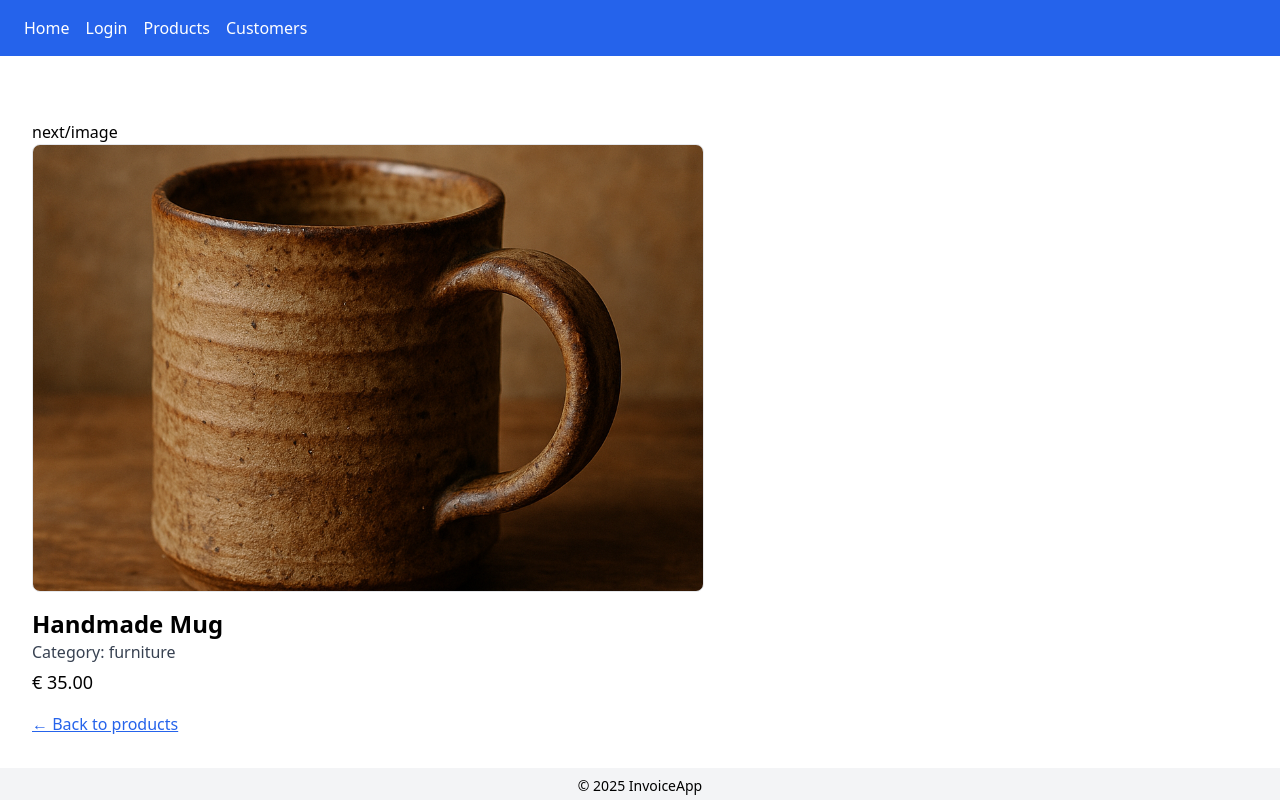
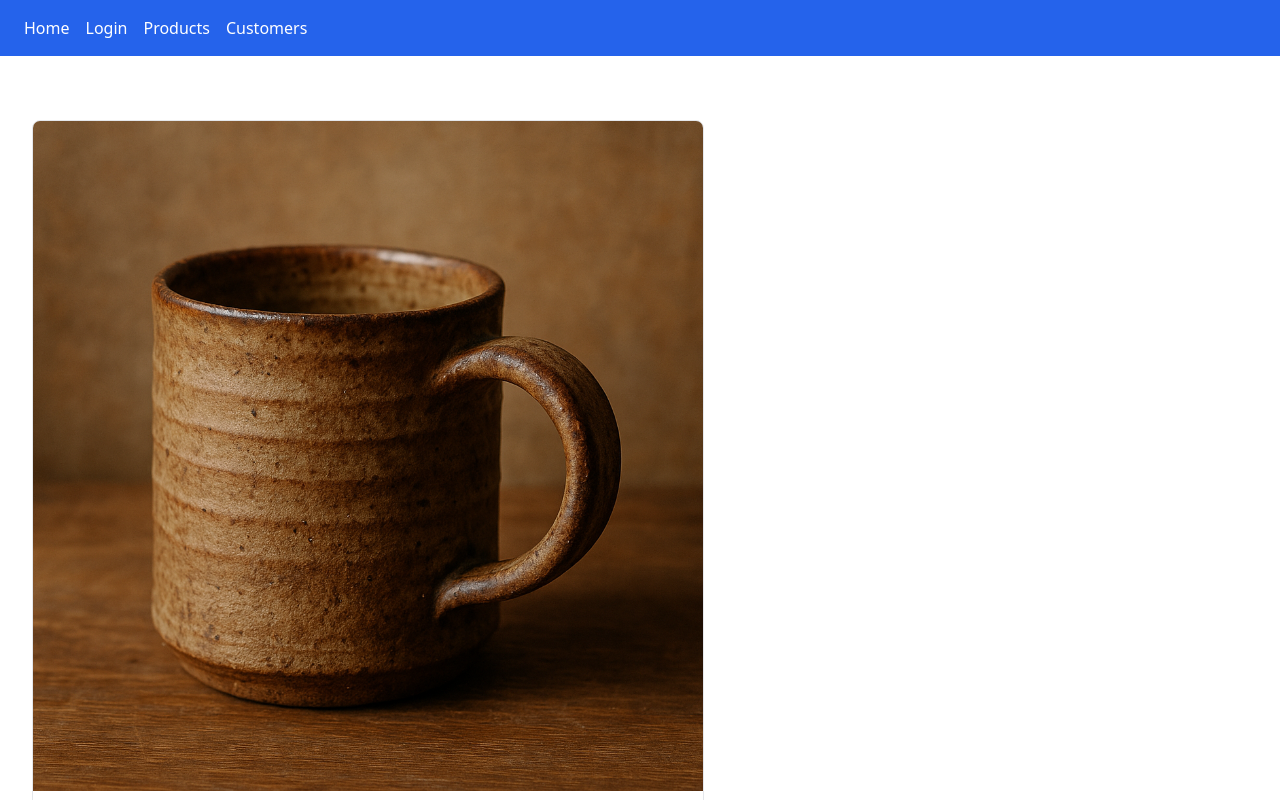
Before and after one commit to andredosreis/wdd430-group-project-01, a Next.js app in the folder project-group/: page /products/p1 in a window 1280 px wide. Shown: the top 800 px of the page. Built offline with nearby package versions, Linux system fonts and the light colour scheme.

Commit message:
mexendo nas imagens

```diff
--- a/project-group/src/app/products/[id]/page.tsx
+++ b/project-group/src/app/products/[id]/page.tsx
@@ -12,17 +12,22 @@ export default async function ProductDetails({
 
   return (
     <main className="p-8">
-      next/image
-      <img
-        src={product.image}
-        alt={product.title}
-        className="w-full max-w-2xl aspect-[3/2] object-cover rounded-lg border"
-      />
+
+
+      <div className="w-full max-w-2xl aspect-[3/4] overflow-hidden rounded-lg border">
+  <img
+    src={product.image}
+    alt={product.title}
+    className="w-full h-50 object-cover"
+  />
+</div>
+
 
       <div className="mt-4">
         <h1 className="text-2xl font-semibold capitalize">{product.title}</h1>
         <p className="text-gray-700">Category: {product.category}</p>
         <p className="text-lg font-medium mt-1">€ {product.price.toFixed(2)}</p>
+
       </div>
 
       <Link href="/products" className="inline-block mt-4 underline text-blue-600">
```
